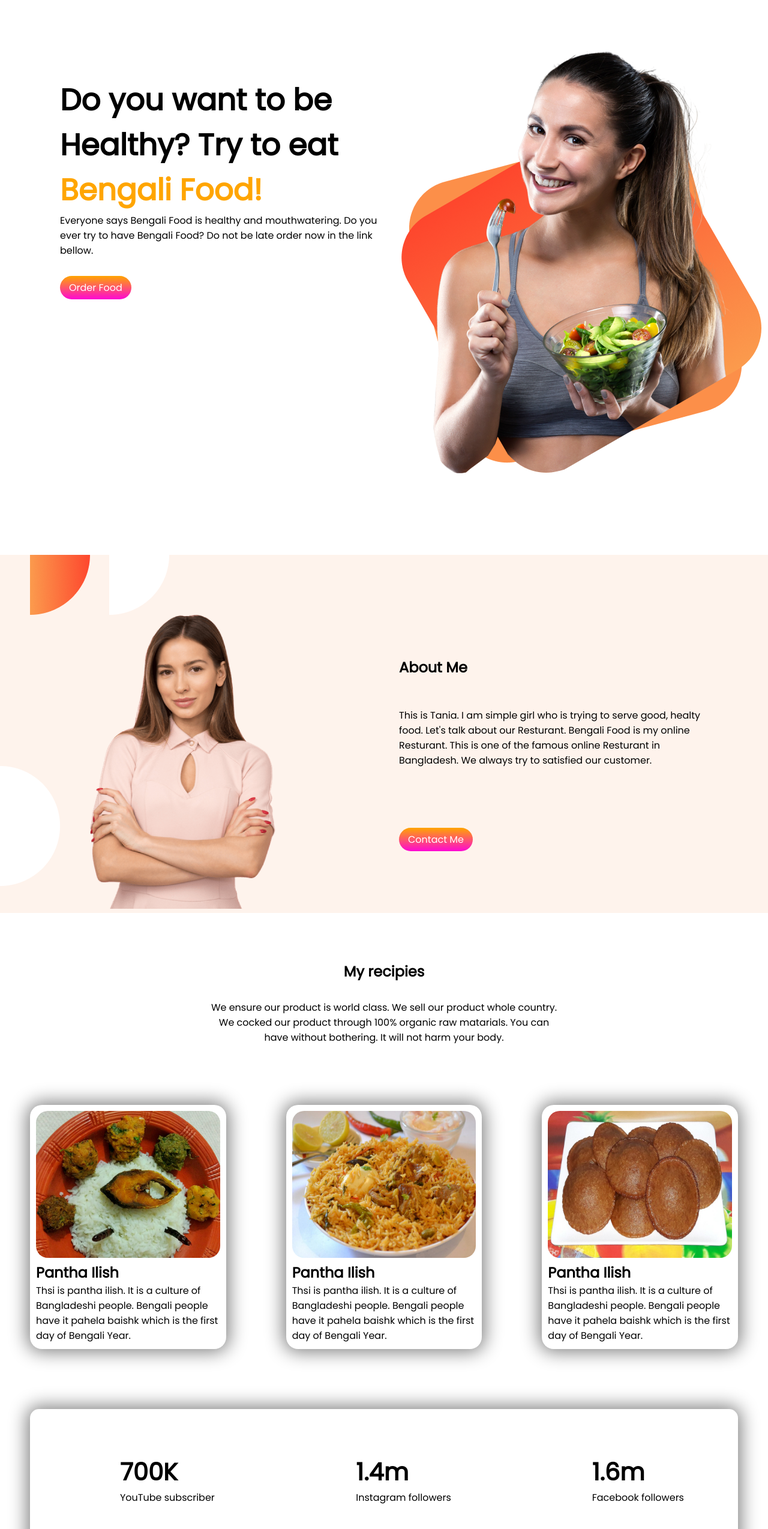
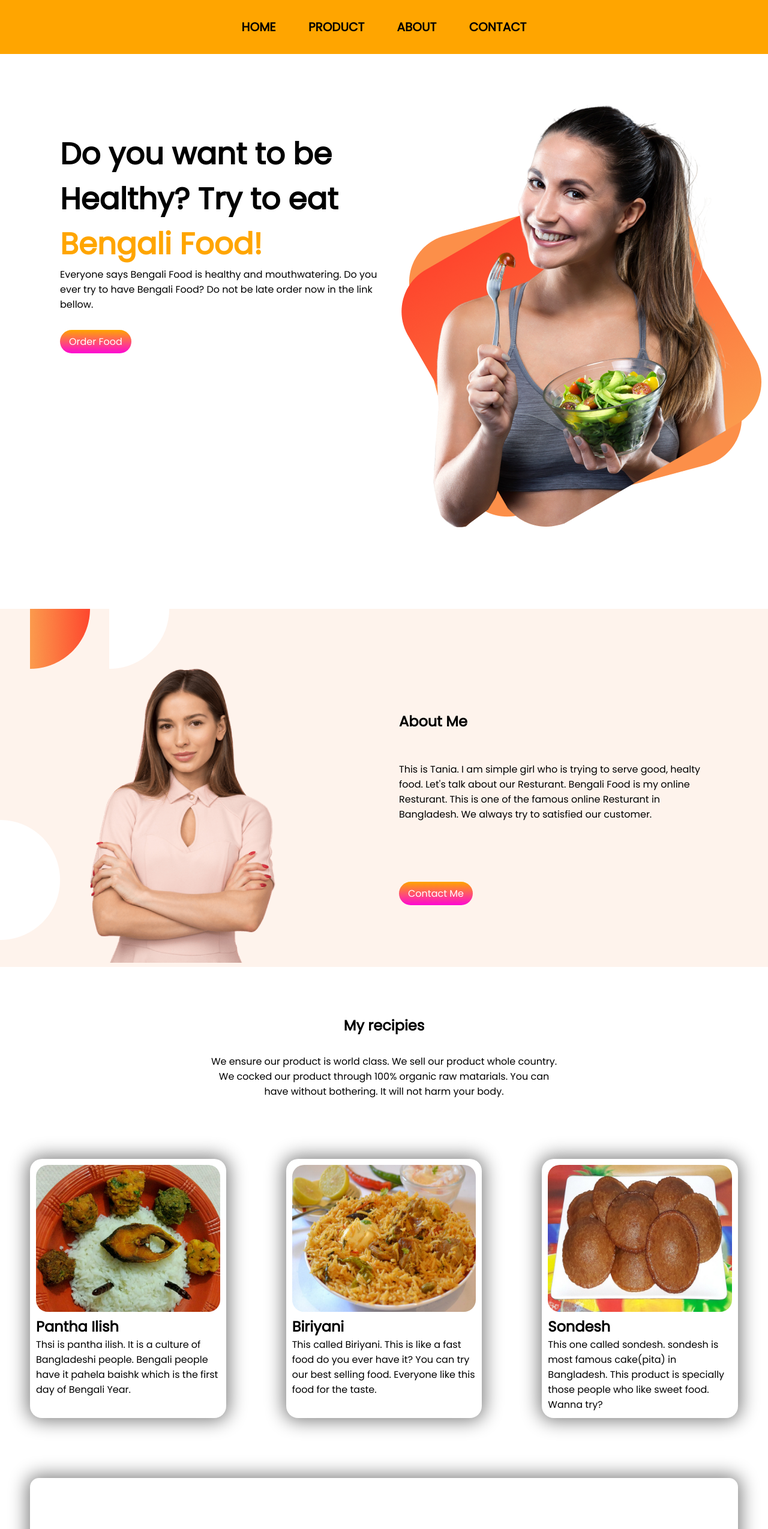
Before and after one commit to sourabahmed/bengali-food, a plain HTML site: page index.html in a window 1280 px wide. Shown: the top 2549 px of the page at 60% size. Drawn offline with Linux system fonts and the light colour scheme.

Commit message:
bengali-food-assignment-done

```diff
--- a/index.html
+++ b/index.html
@@ -9,8 +9,17 @@
     <link href="https://fonts.googleapis.com/css2?family=Poppins&display=swap" rel="stylesheet">
     <link rel="stylesheet" href="style.css">
     <title>Bengali Food</title>
+    <link rel="shortcut icon" href="images/food/fav2.png" type="image/x-icon">
 </head>
 <body>
+    <header class="nav">
+        <div class="nav-bar">
+            <a href="#">HOME</a>
+            <a href="#">PRODUCT</a>
+            <a href="#">ABOUT</a>
+            <a href="#">CONTACT</a>
+        </div>
+    </header>
     <section class="first-section">
         <div class="first-text">
             <h1>Do you want to be Healthy? Try to eat <span class="head-color">Bengali Food!</span></h1>
@@ -44,29 +53,41 @@
             <p>Thsi is pantha ilish. It is a culture of Bangladeshi people. Bengali people have it pahela baishk which is the first day of Bengali Year.</p>
         </div>
         <div class="biriyani">
-            <img src="images/food/biriyani.jpg" alt="ilis">
-            <h2>Pantha Ilish</h2>
-            <p>Thsi is pantha ilish. It is a culture of Bangladeshi people. Bengali people have it pahela baishk which is the first day of Bengali Year.</p>
+            <img src="images/food/biriyani.jpg" alt="biriyani">
+            <h2>Biriyani</h2>
+            <p>This called Biriyani. This is like a fast food do you ever have it? You can try our best selling food. Everyone like this food for the taste.</p>
         </div>
         <div class="sondesh">
-            <img src="images/food/sondesh.jpg" alt="ilis">
-            <h2>Pantha Ilish</h2>
-            <p>Thsi is pantha ilish. It is a culture of Bangladeshi people. Bengali people have it pahela baishk which is the first day of Bengali Year.</p>
+            <img src="images/food/sondesh.jpg" alt="sondesh">
+            <h2>Sondesh</h2>
+            <p>This one called sondesh. sondesh is most famous cake(pita) in Bangladesh. This product is specially those people who  like sweet food. Wanna try?</p>
         </div>
     </section>
     <section class="fifth-section">
         <div class="social-media">
             <h2>700K</h2>
-            <p>YouTube subscriber</p>
+            <p>YouTube subscriber</p><br>
+            <a target="blank" href="https://www.youtube.com/"><img src="images/shapes/youtube.png" alt=""></a>
         </div>
         <div class="social-media">
             <h2>1.4m</h2>
-            <p>Instagram followers</p>
+            <p>Instagram followers</p><br>
+            <a href="https://www.instagram.com/"><img src="images/shapes/instagram.png" alt=""></a>
         </div>
         <div class="social-media">
             <h2>1.6m</h2>
-            <p>Facebook followers</p>
+            <p>Facebook followers</p><br>
+            <a href="https://www.facebook.com/"><img src="images/shapes/facebook.png" alt=""></a>
         </div>
+    </section>
+    <section class="sign-up">
+        <form action="">
+            <input type="email" id="email" placeholder="Enter your Email">
+            <input type="password" id="password" placeholder="Enter your password">
+            <button class="button">Sign Up</button><br>
+            <input type="checkbox">Remember Me
+            <a href="https://www.facebook.com/">Create new account</a>
+        </form>
     </section>
     <footer class="last-footer">
          <h2><span class="head-color">BENGALI </span> FOOD</h2><br>
--- a/style.css
+++ b/style.css
@@ -1,6 +1,21 @@
 *{
     font-family: 'Poppins', sans-serif;
     margin: 0;
+}
+.nav{
+    background-color: #ffa500;
+    display: flex;
+    justify-content: center;
+}
+.nav-bar{
+    padding: 30px ;
+}
+.nav-bar a{
+    text-decoration: none;
+    color: rgb(0, 0, 0);
+    font-size: 20px;
+    padding: 25px;
+    font-weight: 600;
 }
 /*first section start*/
 h1{
@@ -127,7 +142,7 @@ h1{
     display: flex;
     margin-left: 50px;
     margin-right: 50px;
-    margin-bottom: 100px;
+    margin-bottom: 30px;
     box-shadow: 0 0 30px 5px grey;
     border-radius: 15px;
 }
@@ -142,6 +157,19 @@ h1{
     font-weight: bolder;
 }
 /*fifth section end*/
+/*form section start*/
+.sign-up{
+    padding-left: 50px;
+    display: flex;
+    justify-content: center;
+    margin-bottom: 50px;
+}
+.sign-up input{
+    padding: 10px 50px;
+    border: 5px solid orange;
+    border-radius: 5px;
+}
+/*footer start*/
 .last-footer{
     margin-bottom: 10px;
     background-color: black;
```
Also changed, not shown: images/food/fav.png (added), images/food/fav2.png (added), images/shapes/facebook.png (added), images/shapes/instagram.png (added), images/shapes/youtube.png (added).
